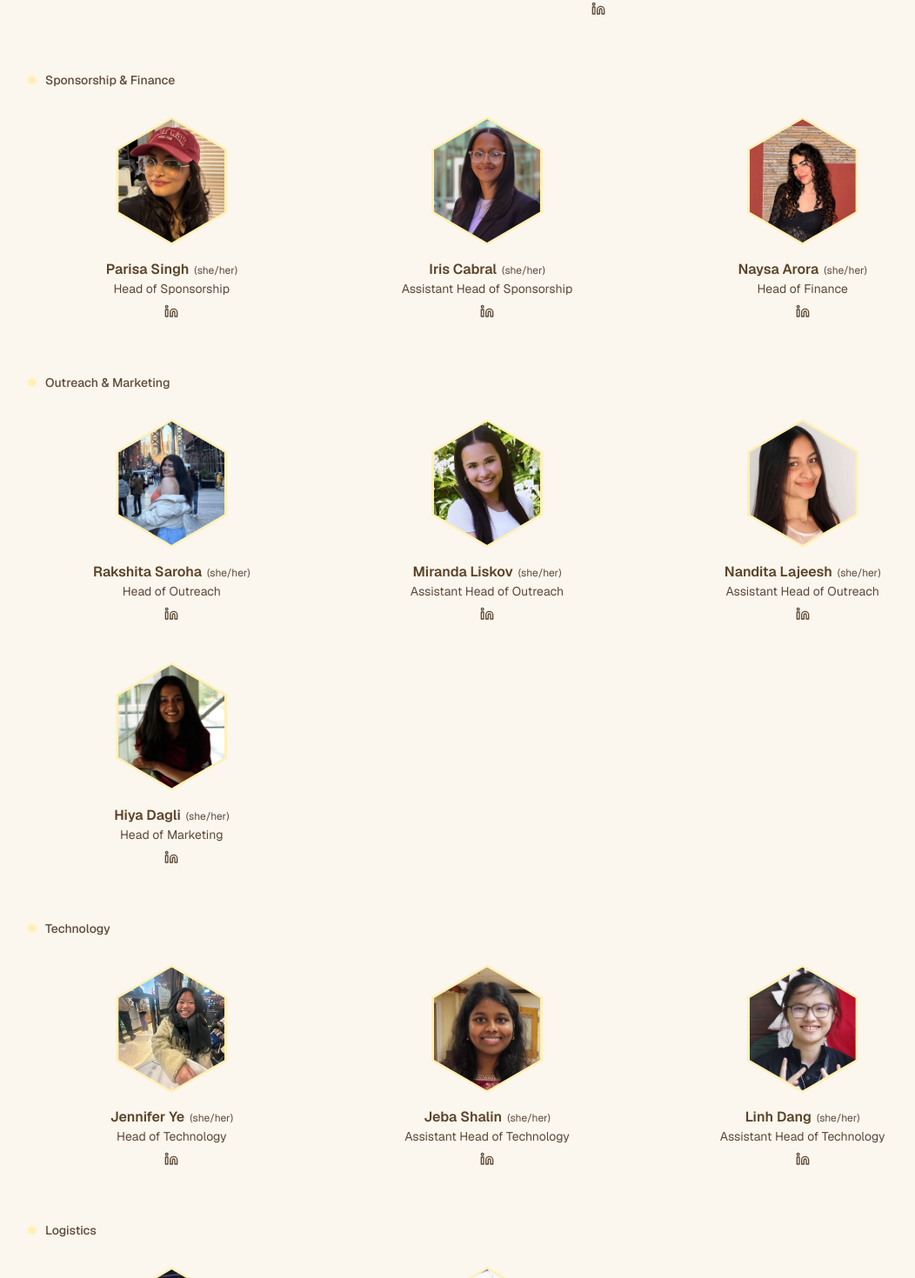
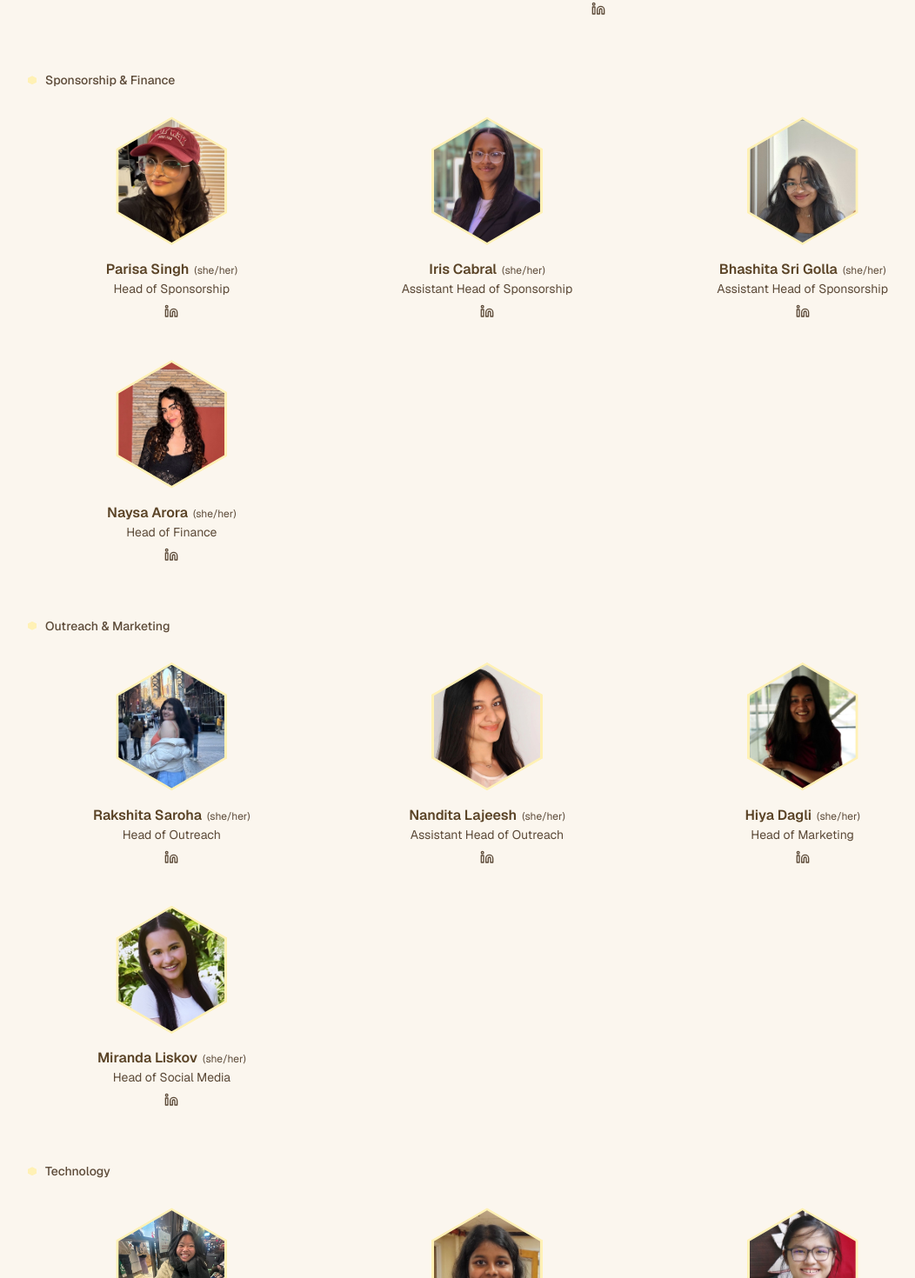
Before and after one commit to hackher413/website, a Next.js app: page /team in a window 1280 px wide. Shown: the part 843-2313 px from the top of the page at 87% size, without its empty margins (80-1132 px from the left). Built offline with nearby package versions, Linux system fonts and the light colour scheme.

Commit message:
update team roster

```diff
--- a/src/content/team.ts
+++ b/src/content/team.ts
@@ -63,6 +63,13 @@ export const team: TeamGroup[] = [
         linkedin: "https://www.linkedin.com/in/iriscabral/",
       },
       {
+        name: "Bhashita Sri Golla",
+        role: "Assistant Head of Sponsorship",
+        pronouns: "she/her",
+        image: "/team/2027/bhashita-sri-golla.jpg",
+        linkedin: "https://www.linkedin.com/in/bhashita-sri-golla-07089231a/",
+      },
+      {
         name: "Naysa Arora",
         role: "Head of Finance",
         pronouns: "she/her",
@@ -82,13 +89,6 @@ export const team: TeamGroup[] = [
         linkedin: "https://www.linkedin.com/in/rakshita-saroha/",
       },
       {
-        name: "Miranda Liskov",
-        role: "Assistant Head of Outreach",
-        pronouns: "she/her",
-        image: "/team/2027/miranda-liskov.jpg",
-        linkedin: "https://www.linkedin.com/in/miranda-liskov-05a230376/",
-      },
-      {
         name: "Nandita Lajeesh",
         role: "Assistant Head of Outreach",
         pronouns: "she/her",
@@ -102,8 +102,16 @@ export const team: TeamGroup[] = [
         image: "/team/2027/hiya-dagli.jpg",
         linkedin: "https://www.linkedin.com/in/hiyadagli/",
       },
+      {
+        name: "Miranda Liskov",
+        role: "Head of Social Media",
+        pronouns: "she/her",
+        image: "/team/2027/miranda-liskov.jpg",
+        linkedin: "https://www.linkedin.com/in/miranda-liskov-05a230376/",
+      },
     ],
   },
+
   {
     name: "Technology",
     members: [
```
Also changed, not shown: public/team/2027/bhashita-sri-golla.jpg (added), 1 other file (tests, documents, lock files or other folders).
